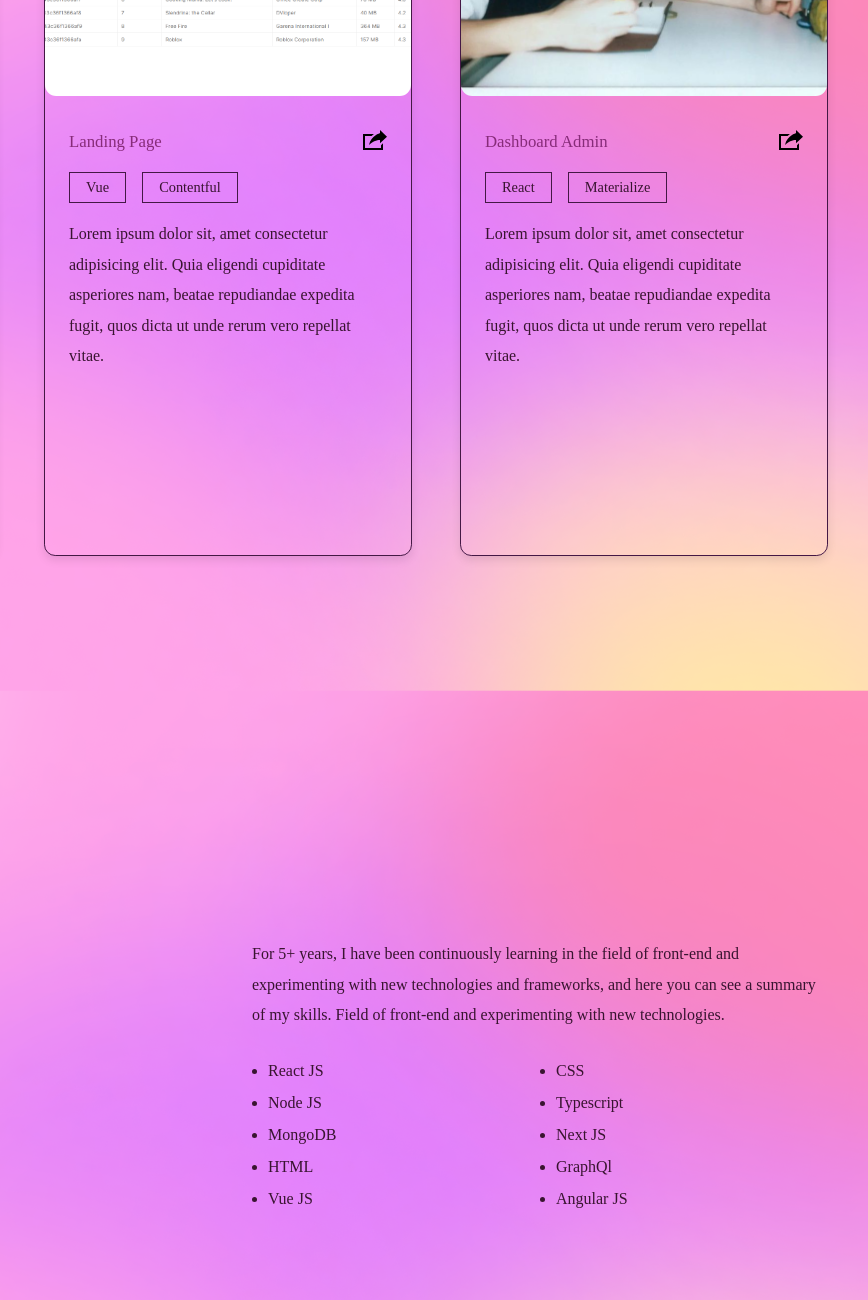
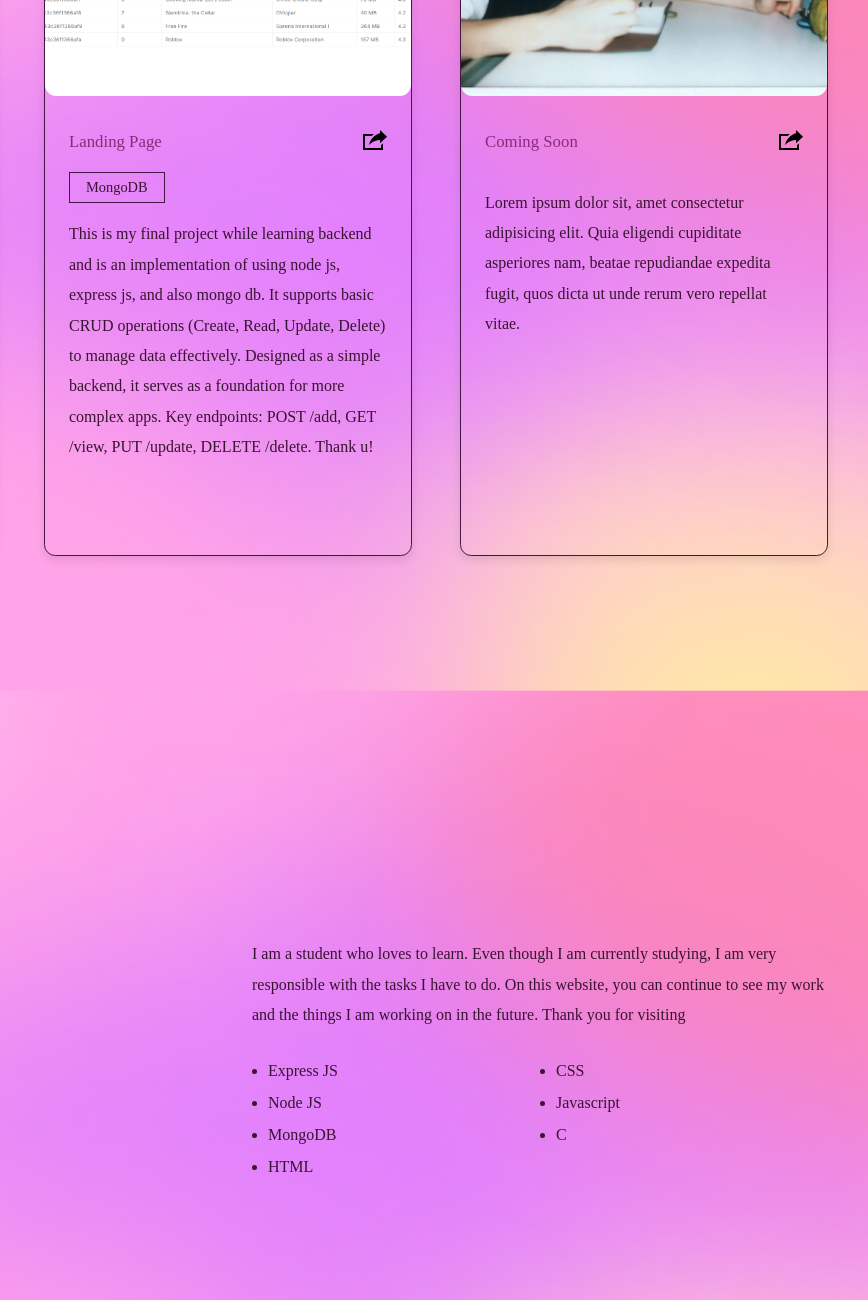
Before and after one commit to indybelajar/Portfolio-Indy, a plain HTML site: page index.html in a window 1280 px wide. Shown: the part 2040-3340 px from the top of the page, 412-1280 px from the left. Drawn offline with Linux system fonts and the light colour scheme.

Commit message:
Update index.html

```diff
--- a/index.html
+++ b/index.html
@@ -193,13 +193,10 @@
                 </a>
               </div>
               <div class="portfolio-tags">
-                <div>Vue</div>
-                <div>Contentful</div>
+                <div>MongoDB</div>
               </div>
               <p>
-                Lorem ipsum dolor sit, amet consectetur adipisicing elit. Quia
-                eligendi cupiditate asperiores nam, beatae repudiandae expedita
-                fugit, quos dicta ut unde rerum vero repellat vitae.
+                This is my final project while learning backend and is an implementation of using node js, express js, and also mongo db. It supports basic CRUD operations (Create, Read, Update, Delete) to manage data effectively. Designed as a simple backend, it serves as a foundation for more complex apps. Key endpoints: POST /add, GET /view, PUT /update, DELETE /delete. Thank u!
               </p>
             </div>
           </div>
@@ -214,7 +211,7 @@
             </div>
             <div class="portfolio-info">
               <div class="portfolio-title">
-                <h4>Dashboard Admin</h4>
+                <h4>Coming Soon</h4>
                 <a href="/" class="portfolio-link">
                   <svg
                     xmlns="http://www.w3.org/2000/svg"
@@ -229,8 +226,6 @@
                 </a>
               </div>
               <div class="portfolio-tags">
-                <div>React</div>
-                <div>Materialize</div>
               </div>
               <p>
                 Lorem ipsum dolor sit, amet consectetur adipisicing elit. Quia
@@ -276,27 +271,21 @@
 
           <div class="skills-right">
             <p>
-              For 5+ years, I have been continuously learning in the field of
-              front-end and experimenting with new technologies and frameworks,
-              and here you can see a summary of my skills. Field of front-end
-              and experimenting with new technologies.
+              I am a student who loves to learn. Even though I am currently studying, I am very responsible with the tasks I have to do. On this website, you can continue to see my work and the things I am working on in the future. Thank you for visiting
             </p>
 
             <div class="skills-list">
               <ul>
-                <li>React JS</li>
+                <li>Express JS</li>
                 <li>Node JS</li>
                 <li>MongoDB</li>
                 <li>HTML</li>
-                <li>Vue JS</li>
               </ul>
 
               <ul>
                 <li>CSS</li>
-                <li>Typescript</li>
-                <li>Next JS</li>
-                <li>GraphQl</li>
-                <li>Angular JS</li>
+                <li>Javascript</li>
+                <li>C</li>
               </ul>
             </div>
           </div>
```
